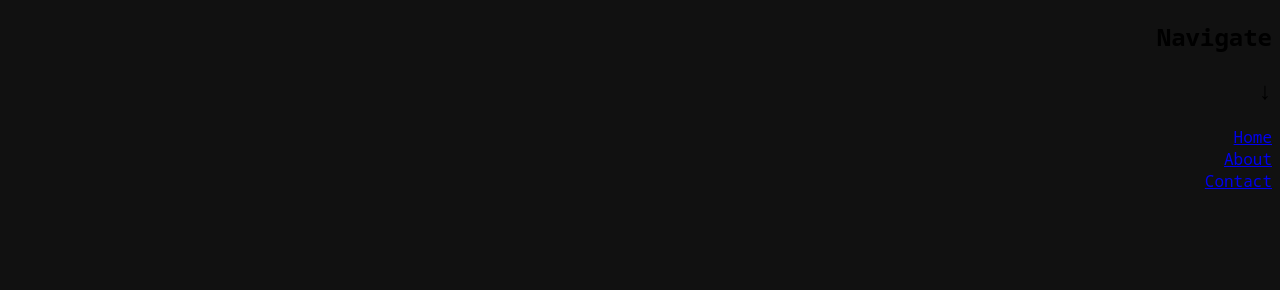
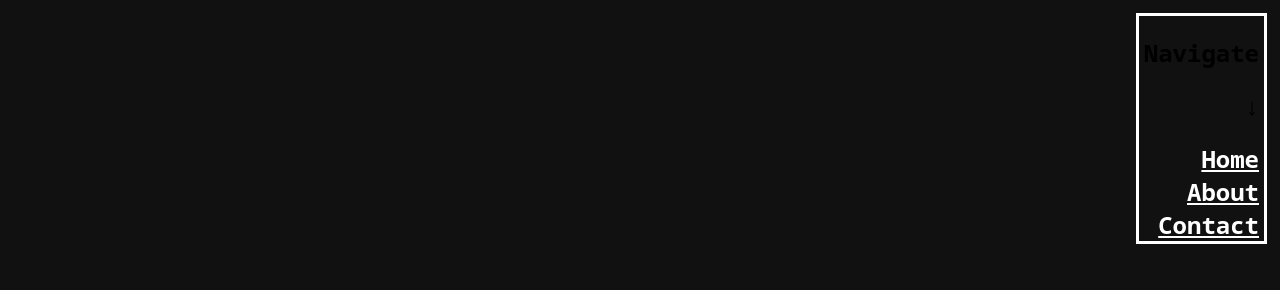
Before and after one commit to lucysixsixsix/lucysixsixsix.github.io, a plain HTML site: page index.html in a window 1280 px wide. Shown: the top 290 px of the page. Drawn offline with Linux system fonts and the light colour scheme.

Commit message:
Update style.css

```diff
--- a/style.css
+++ b/style.css
@@ -14,3 +14,26 @@ body {
   text-align: center;
   color: #ed8a17;
 }
+
+#nav {
+  border: white;
+  padding: 0px 5px;
+  float: right;
+  text-align: center;
+  border-style: solid;
+  margin: 5px;
+  padding-top: -10px;
+  cursor: pointer;
+}
+
+a, #a1, #a2, {
+  color: black;
+  font-size: 1.5em;
+  font-weight: bolder;
+}
+
+#a2, #a3, #a4 {
+  color: white;
+  font-size: 1.5em;
+  font-weight: bolder;
+}
```
